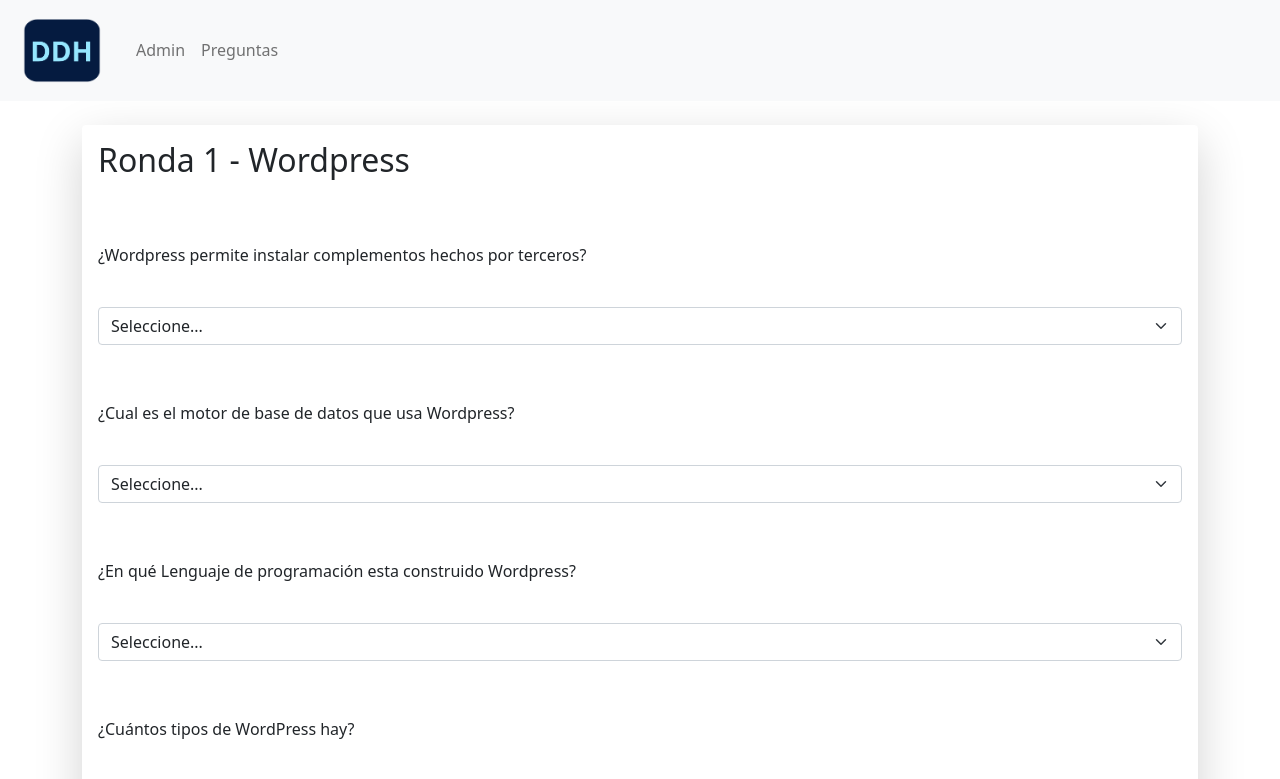
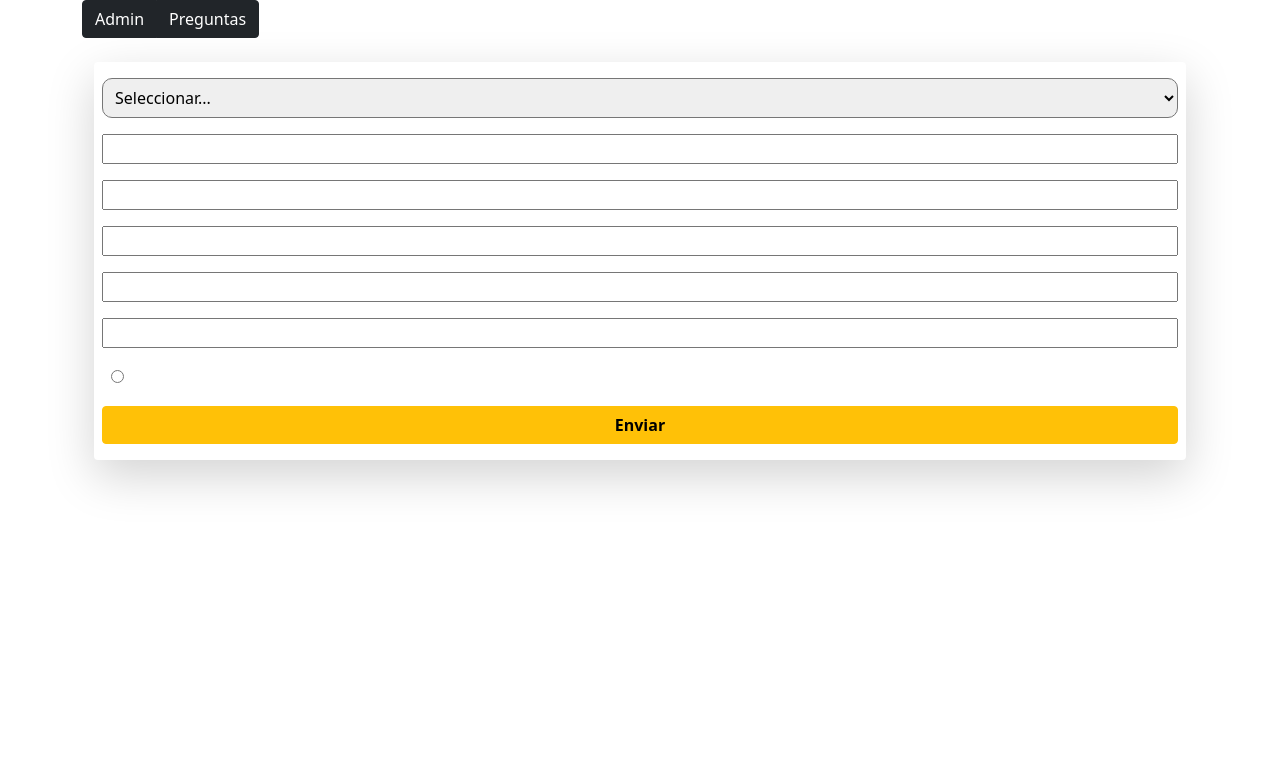
Before and after one commit to daviddiazh/app-preguntas, a React (Create React App) app in the folder juego-preguntas/: page / in a window 1280 px wide. Shown: the top 779 px of the page. Built offline with nearby package versions, Linux system fonts and the light colour scheme.

Commit message:
Add login for as Question
Add login for as Question

```diff
--- a/juego-preguntas/src/App.js
+++ b/juego-preguntas/src/App.js
@@ -1,27 +1,52 @@
+import React from "react";
 import './App.css';
 
-import { Menu } from './Componentes/Menu/Menu';
+// import { Menu } from './Componentes/Menu/Menu';
 import { Preguntas } from './Componentes/Preguntas/Preguntas';
 
 import 'bootstrap/dist/css/bootstrap.min.css';
-import { Admin } from './Componentes/Admin/Admin';
+import  Admin  from './Componentes/Admin';
 
-// import { Router, Switch, Route, Link } from 'react-router-dom;'
+import { BrowserRouter as Router, Switch, Route, Link } from 'react-router-dom';
 
 
 function App() {
 
   return (
-    <>
-      <div className="App-menu">
-        <Menu />
-      </div>
+    // <>
+    //   <div className="App-menu">
+    //     <Menu />
+    //   </div>
 
-      <div className="App-preguntas">
-        <Preguntas />
-        <Admin />
-      </div>
-    </>
+
+
+
+    //   {/* <div className="App-preguntas">
+    //     <Preguntas />
+    //     <Admin />
+    //   </div> */}
+    // </>
+
+    <Router>
+        <div className="container">
+          <div className="btn-group">
+            <Link to="/"className="btn btn-dark">
+              Admin
+            </Link>
+            <Link to="/preguntas"className="btn btn-dark">
+              Preguntas
+            </Link>
+          </div>
+          <Switch>
+            <Route path="/preguntas">
+                <Preguntas />
+            </Route>
+            <Route path="/">
+              <Admin />
+            </Route>
+          </Switch>
+        </div>
+    </Router>
   );
 }
 
--- /dev/null
+++ b/juego-preguntas/src/Componentes/Admin.jsx
@@ -0,0 +1,85 @@
+import React, {useEffect, useState} from "react";
+// import { toast } from "react-toastify";
+import { db } from "../database"
+
+
+const Admin = () =>{
+
+    const initialStateValues = {
+        question: '',
+        id: '',
+        category: '',
+        respond1: '',
+        respond2: '',
+        respond3: '',
+        respond4: '',
+        // guardar_categoria: ''
+    }
+
+    const [values, setValues] = useState(initialStateValues);
+
+    function handleOptionChange(e){
+        const { name, value } = e.target;
+        setValues({...values, [name]: value})
+    }
+
+    const handleSubmit = async (e) => {
+        e.preventDefault();
+        console.log(values)
+        try {
+            if ( values.id === "") {
+              await db.collection("question").doc().set(values);
+            //   toast("New Question Add", {
+            //     type: "success",
+            //   });
+            } else {
+              await db.collection("question").doc(values.id).update(values);
+            //   toast("Question Updated Successfully", {
+            //     type: "info",
+            //   });
+            }
+          } catch (error) {
+            console.error(error);
+          }
+    }
+
+    // const addTask = () => {
+    //     console.log("new task");
+    // }
+
+    // addOrEdit={addTask}
+    return(
+        <>
+            <div className="container">
+                <div className="row">
+                    <div className="col">
+                        <div className="shadow-lg p-3 mb-5 mt-4 bg-body rounded">
+                            <form onSubmit={handleSubmit}  className="row g-3 needs-validation" novalidate>
+                                <select name="category" id="categoria">
+                                <option value="">Seleccionar...</option>
+                                    <option value={values.category}>Wordpress</option>
+                                    <option value={values.category}>HTML</option>
+                                    <option value={values.category}>JavasCript</option>
+                                    <option value={values.category}>Comandos en Terminal</option>
+                                </select>
+                                <input onChange={handleOptionChange}  type="text" name="question" value={values.question} />
+                                <input onChange={handleOptionChange}  type="text" name="respond1" value={values.respond1} />
+                                <input onChange={handleOptionChange}  type="text" name="respond2" value={values.respond2} />
+                                <input onChange={handleOptionChange}  type="text" name="respond3" value={values.respond3} />
+                                <input onChange={handleOptionChange}  type="text" name="respond4" values={values.respond4} />
+                                <tr>
+                                <td>
+                                    <input type="radio" name="site_name" value=""></input>
+                                </td>
+                                </tr>
+                                <button type="submit" className="btn btn-warning
+                                fw-bold">Enviar</button>
+                            </form>
+                        </div>
+                    </div>
+                </div>
+            </div>
+        </>
+    )
+}
+export default Admin;
--- a/juego-preguntas/src/Componentes/Admin/Admin.jsx
+++ /dev/null
@@ -1,61 +0,0 @@
-import React, {useState} from "react";
-
-
-export function Admin(){
-
-    const initialStateValues = {
-        question: '',
-        id: '',
-        category: '',
-        respond1: '',
-        respond2: '',
-        respond3: '',
-        respond4: '',
-        // guardar_categoria: ''
-    }
-
-    const [values, setValues] = useState(initialStateValues);
-
-    function handleOptionChange(e){
-        const { name, value } = e.target;
-        setValues({...values, [name]: value})
-    }
-
-    function handleSubmit(e) {
-        e.preventDefault();
-        console.log(values)
-    }
-
-
-    return(
-        <>
-            <div className="container">
-                <div className="row">
-                    <div className="col">
-                        <form  onSubmit={handleSubmit}  className="row g-3 needs-validation" novalidate>
-                            <select name="category" id="categoria">
-                            <option value="">Seleccionar...</option>
-                                <option value={values.category}>Wordpress</option>
-                                <option value={values.category}>HTML</option>
-                                <option value={values.category}>JavasCript</option>
-                                <option value={values.category}>Comandos en Terminal</option>
-                            </select>
-                            <input onChange={handleOptionChange}  type="text" name="question" value={values.question} />
-                            <input onChange={handleOptionChange}  type="text" name="respond1" value={values.respond1} />
-                            <input onChange={handleOptionChange}  type="text" name="respond2" value={values.respond2} />
-                            <input onChange={handleOptionChange}  type="text" name="respond3" value={values.respond3} />
-                            <input onChange={handleOptionChange}  type="text" name="respond4" values={values.respond4} />
-                            <tr>
-                            <td>
-                                <input type="radio" name="site_name" value=""></input>
-                            </td>
-                        </tr>
-                            <button type="submit" className="btn btn-warning
-                            fw-bold">Enviar</button>
-                        </form>
-                    </div>
-                </div>
-            </div>
-        </>
-    )
-}
```
Also changed, not shown: juego-preguntas/src/Componentes/carpeta sin título/Admin.jsx (deleted, +0 -34 lines), juego-preguntas/src/database.js (renamed from juego-preguntas/src/firebase.js, +4 -3 lines), juego-preguntas/src/Componentes/Menu/Menu.jsx (indentation only), 1 other file (tests, documents, lock files or other folders).
